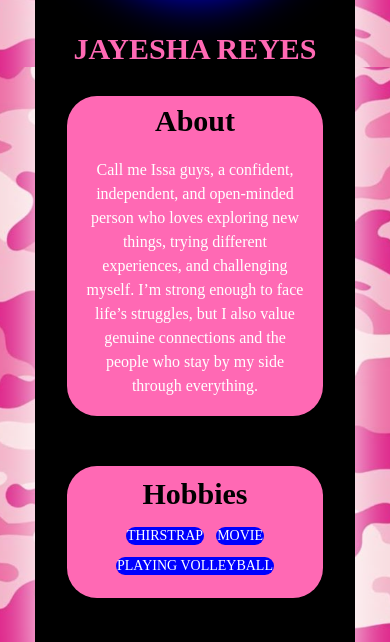
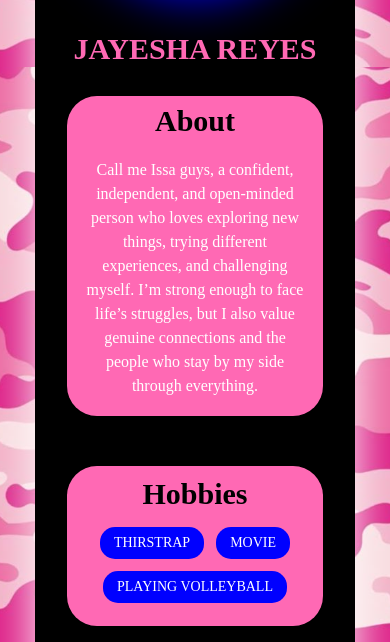
Before and after one commit to andreicuran/AnoBa, a plain HTML site: page location.html in a window 390 px wide. Shown: the part 777-1419 px from the top of the page. Drawn offline with Linux system fonts and the light colour scheme.

Commit message:
Update location.css

```diff
--- a/location.css
+++ b/location.css
@@ -252,6 +252,6 @@ nav a {
 
     .hobbies span {
         font-size: 14px;
-        padding: 1px 1px;
+        padding: 8px 14px;
     }
 }
```
